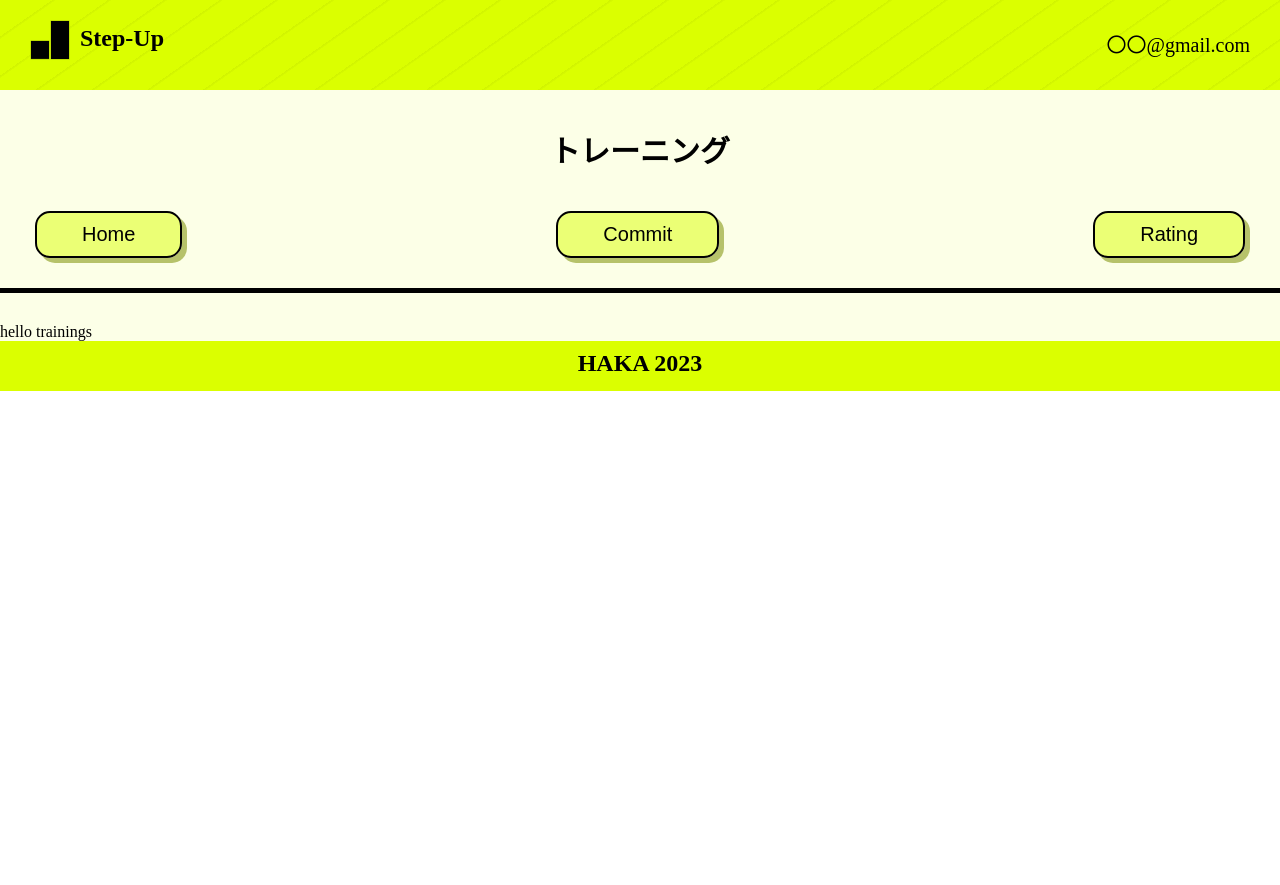
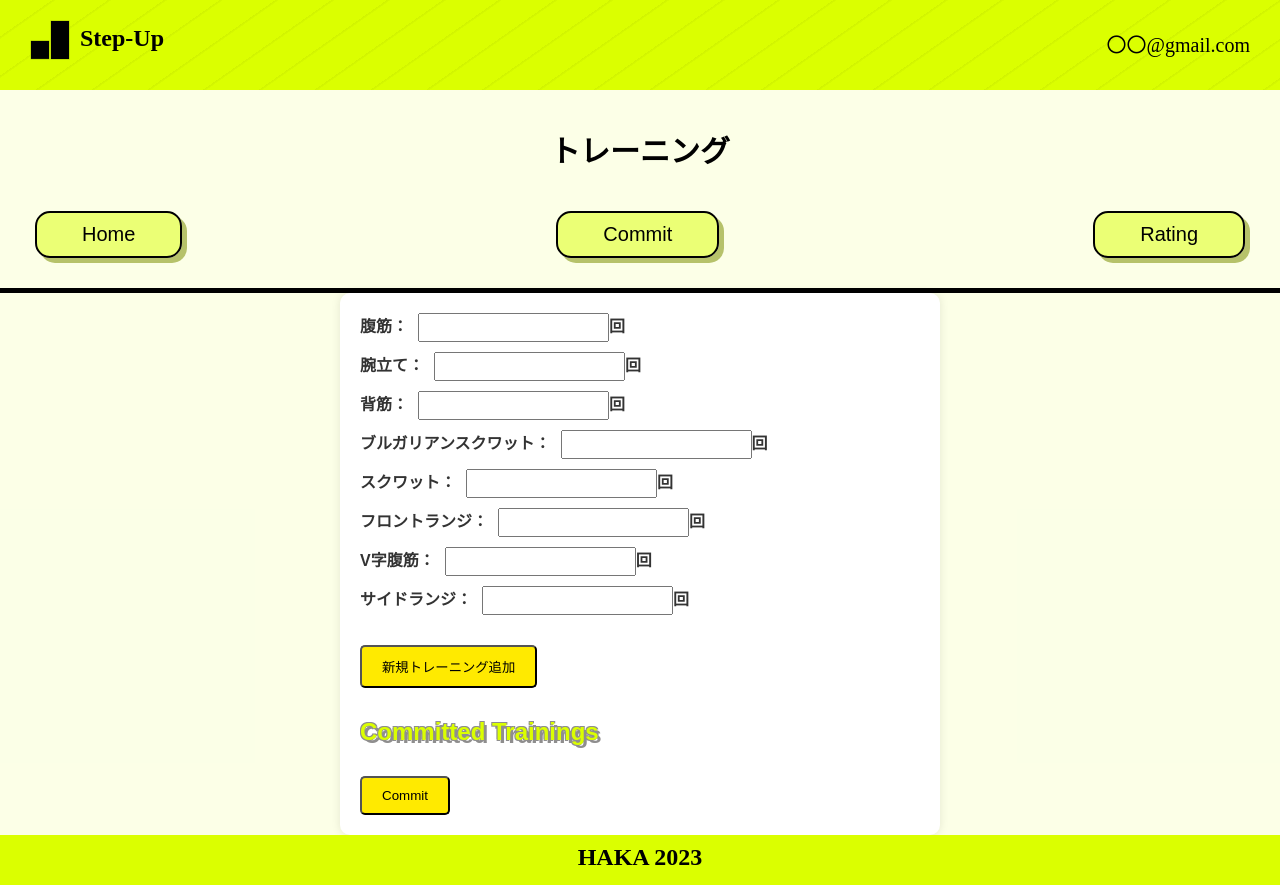
Before and after one commit to Neginuko/haka-training-app, a Next.js app: page /commit in a window 1280 px wide. Before the commit the page ends 800 px from the top, so only its background shows below. Built offline with nearby package versions, Linux system fonts and the light colour scheme.

Commit message:
trainings.tsx temporary

```diff
--- a/src/app/globals.css
+++ b/src/app/globals.css
@@ -384,3 +384,65 @@ trainings.tsx   CSS
 .trainings {
   margin-top: 30px;
 }
+
+/* 全体のスタイル */
+.training-container {
+  font-family: Arial, sans-serif;
+  max-width: 600px;
+  margin: 0 auto;
+  padding: 20px;
+  background-color: #ffffff;
+  border-radius: 10px;
+  box-shadow: 0px 0px 10px rgba(0, 0, 0, 0.1);
+}
+
+.training-item {
+  margin-bottom: 10px;
+}
+
+.training-label {
+  font-weight: bold;
+  color: #333;
+}
+
+.training-input {
+  margin-left: 10px;
+  padding: 5px;
+}
+
+.training-add-button,
+.training-add-confirm-button,
+.training-commit-button {
+  margin-top: 20px;
+  padding: 10px 20px;
+  color: #000000;
+  background-color: #ffea00;
+  border-radius: 5px;
+  cursor: pointer;
+  transition: background-color 0.2s;
+}
+
+.training-add-button:hover,
+.training-add-confirm-button:hover,
+.training-commit-button:hover {
+  background-color: #c7b800;
+}
+
+.training-add-container {
+  margin-top: 10px;
+}
+
+.training-committed-title {
+  margin-top: 30px;
+  color: #dbff00;
+  text-shadow: 3px 3px 0 #8f8e8e, -1px 1px 0 #8f8e8e, 1px -1px 0 #8f8e8e, -1px -1px 0 #8f8e8e;
+}
+
+.training-committed-list {
+  margin-top: 10px;
+  padding-left: 20px;
+}
+
+.training-committed-item {
+  margin-bottom: 5px;
+}
--- a/src/components/functions/ratingGraph.tsx
+++ b/src/components/functions/ratingGraph.tsx
@@ -1,5 +1,5 @@
 const RatingGraph = () => {
-  return <div>Hello RatingGraph</div>;
+  return <div></div>;
 };
 
 export default RatingGraph;
--- a/src/components/functions/trainings.tsx
+++ b/src/components/functions/trainings.tsx
@@ -1,5 +1,95 @@
+import React, { useState } from 'react';
+import '../../app/globals.css';
+
+type Training = {
+  name: string;
+  count: string;
+};
+
 const Trainings = () => {
-  return <div className="trainings">hello trainings</div>;
+  const [newTrainingName, setNewTrainingName] = useState('');
+  const [showAddTraining, setShowAddTraining] = useState(false);
+  const [committedTrainings, setCommittedTrainings] = useState<Training[]>([]);
+
+  const [trainings, setTrainings] = useState<Training[]>([
+    { name: '腹筋', count: '' },
+    { name: '腕立て', count: '' },
+    { name: '背筋', count: '' },
+    { name: 'ブルガリアンスクワット', count: '' },
+    { name: 'スクワット', count: '' },
+    { name: 'フロントランジ', count: '' },
+    { name: 'V字腹筋', count: '' },
+    { name: 'サイドランジ', count: '' },
+  ]);
+
+  const handleInputChange = (event: React.ChangeEvent<HTMLInputElement>, index: number) => {
+    const newTrainings = [...trainings];
+    newTrainings[index].count = event.target.value.replace(/[^0-9]+/i, '');
+    setTrainings(newTrainings);
+    setCommittedTrainings(newTrainings.filter((training) => training.count !== ''));
+  };
+
+  const handleNewTrainingNameChange = (event: React.ChangeEvent<HTMLInputElement>) => {
+    setNewTrainingName(event.target.value);
+  };
+
+  const handleShowAddTraining = () => {
+    setShowAddTraining(true);
+  };
+
+  const handleAddTraining = () => {
+    if (newTrainingName.trim() === '') return;
+
+    setTrainings([...trainings, { name: newTrainingName, count: '' }]);
+    setNewTrainingName('');
+    setShowAddTraining(false);
+  };
+
+  const handleCommit = () => {
+    const newTrainings = trainings.map((training) => ({ ...training, count: '' }));
+    setTrainings(newTrainings);
+
+    // コンソールに確定したトレーニングを表示
+    console.log(committedTrainings);
+  };
+
+  return (
+    <div className="training-container">
+      {trainings.map((training, index) => (
+        <div key={index} className="training-item">
+          <label className="training-label">
+            {training.name}：
+            <input type="text" className="training-input" maxLength={5} value={training.count} onChange={(e) => handleInputChange(e, index)} />回
+          </label>
+        </div>
+      ))}
+      <button onClick={handleShowAddTraining} className="training-add-button">
+        新規トレーニング追加
+      </button>
+      {showAddTraining && (
+        <div className="training-add-container">
+          <label className="training-label">
+            新規トレーニング：
+            <input type="text" className="training-input" value={newTrainingName} onChange={handleNewTrainingNameChange} />
+            <button onClick={handleAddTraining} className="training-add-confirm-button">
+              追加
+            </button>
+          </label>
+        </div>
+      )}
+      <h2 className="training-committed-title">Committed Trainings</h2>
+      <ul className="training-committed-list">
+        {committedTrainings.map((training, index) => (
+          <li key={index} className="training-committed-item">
+            {training.name}: {training.count}回
+          </li>
+        ))}
+      </ul>
+      <button onClick={handleCommit} className="training-commit-button">
+        Commit
+      </button>
+    </div>
+  );
 };
 
 export default Trainings;
```
